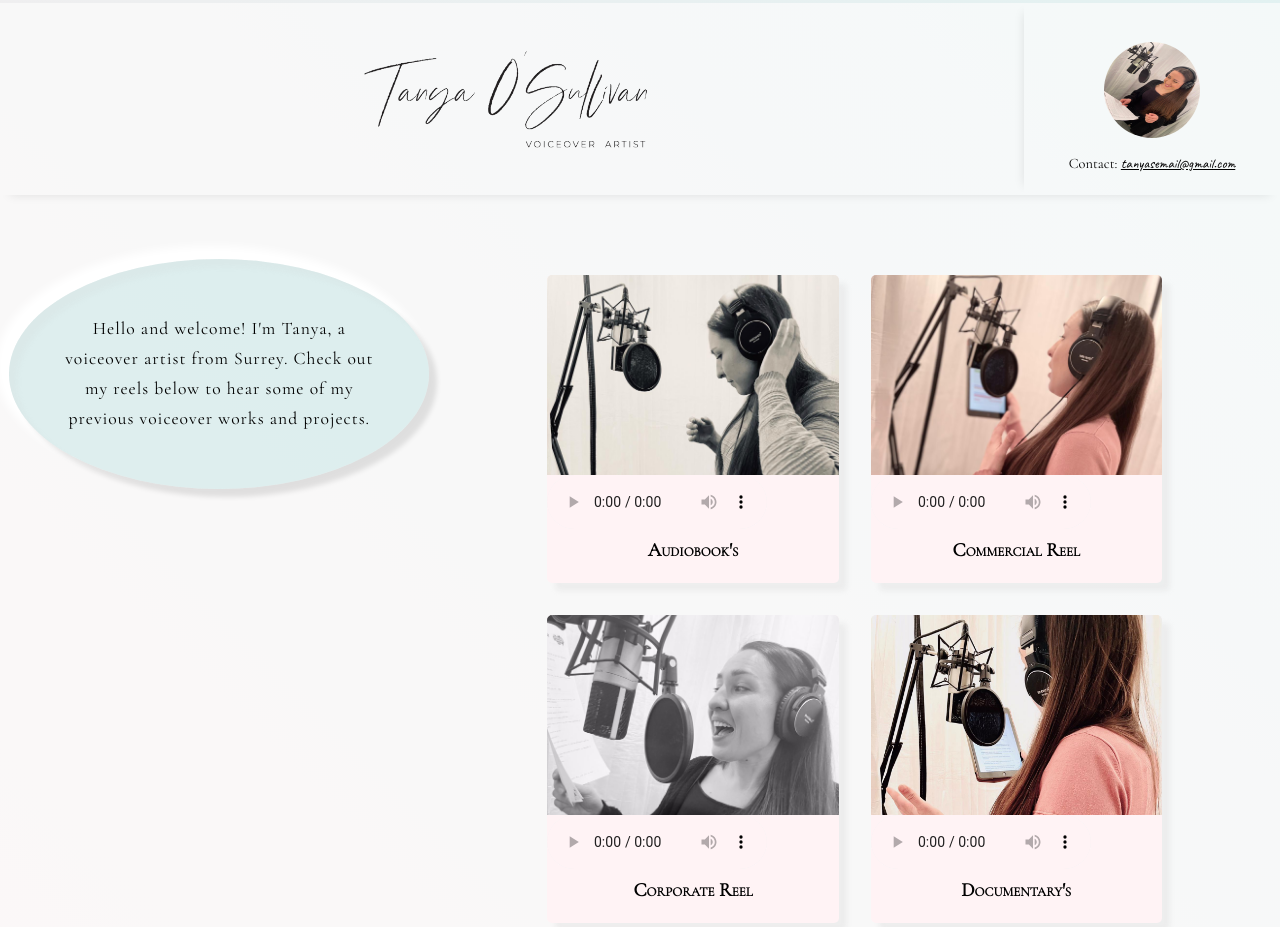
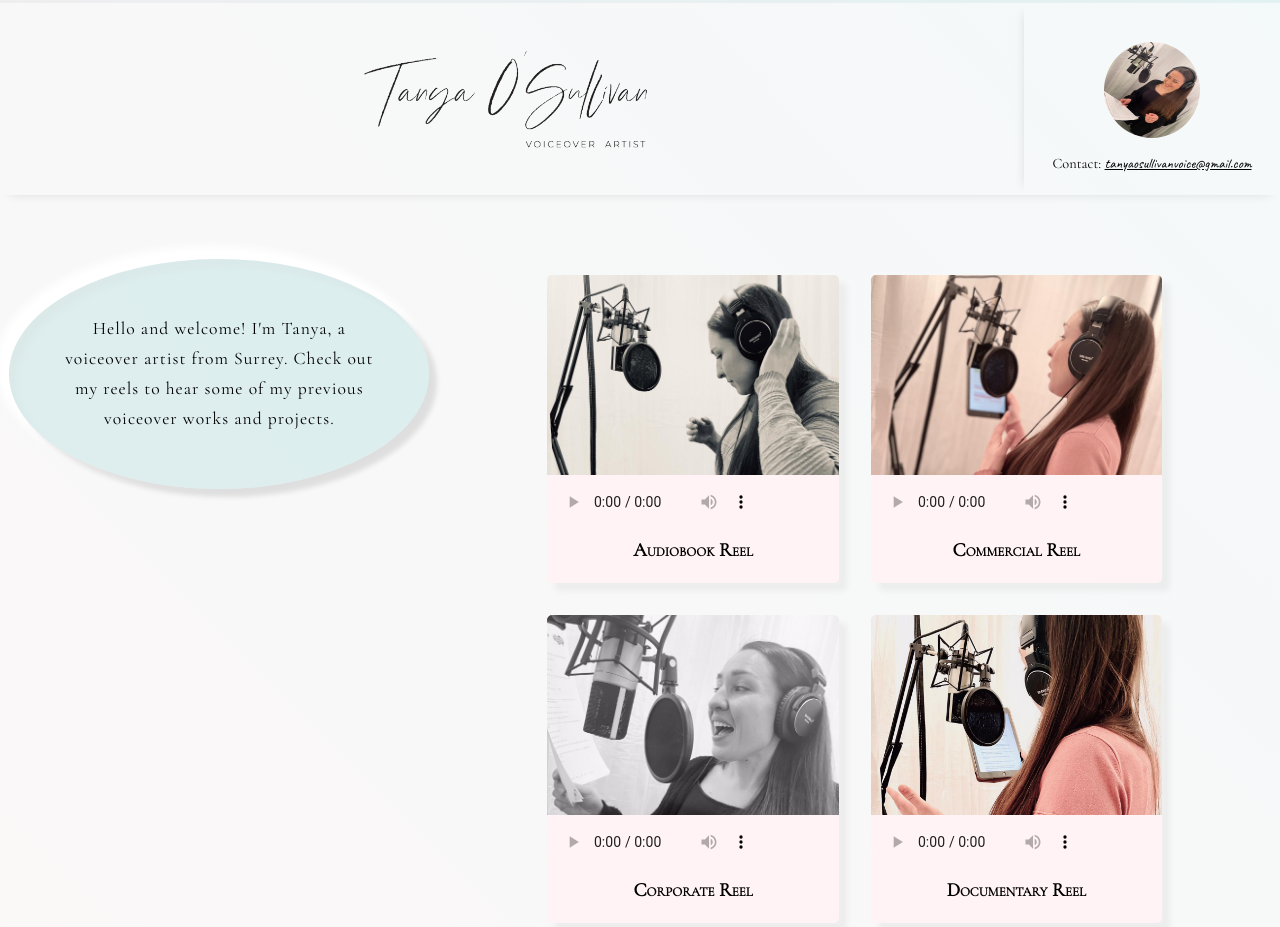
Before and after one commit to OliverPSmith/voiceoverArtist2ndVersion, a plain HTML site: page index.html in a window 1280 px wide. Shown: the part 53-980 px from the top of the page. Drawn offline with nearby package versions, Linux system fonts and the light colour scheme.

Commit message:
Update index.html

```diff
--- a/index.html
+++ b/index.html
@@ -44,7 +44,7 @@
                 <div class="avatar">
                     <img src="images/Studio/studio1.jpeg" alt="">
                 </div>
-                <a href="">Contact: <span>tanyasemail@gmail.com</span></a>
+                <a href="">Contact: <span>tanyaosullivanvoice@gmail.com</span></a>
             </div>
         </div>
 </section>
@@ -55,7 +55,7 @@
             <div class="bottom-audios">
                 <div class="landing-note-container">
                     <p class="note landing-note">Hello and welcome! I'm Tanya, a voiceover artist from Surrey.
-                        Check out my reels below to hear some of my previous voiceover works and projects.</p>
+                        Check out my reels to hear some of my previous voiceover works and projects.</p>
                 </div>
                 <div class="audios-container">
                     <div class="audio-item">
@@ -63,7 +63,7 @@
                             <img src="images/Studio/studio4.jpeg" alt="">
                         </div>
                         <audio controls src="audio/demos/Tanya_Audiobook.mp3"></audio>
-                        <h5>Audiobook's</h5>
+                        <h5>Audiobook Reel</h5>
                     </div>
                     <div class="audio-item">
                         <div class="audio-img-container">
@@ -84,7 +84,7 @@
                             <img src="images/Studio/studio2.jpeg" alt="">
                         </div>
                         <audio controls src="audio/demos/Tanya_Doc.mp3"></audio>
-                        <h5>Documentary's</h5>
+                        <h5>Documentary Reel</h5>
                     </div>
                 </div>
             </div>
```
